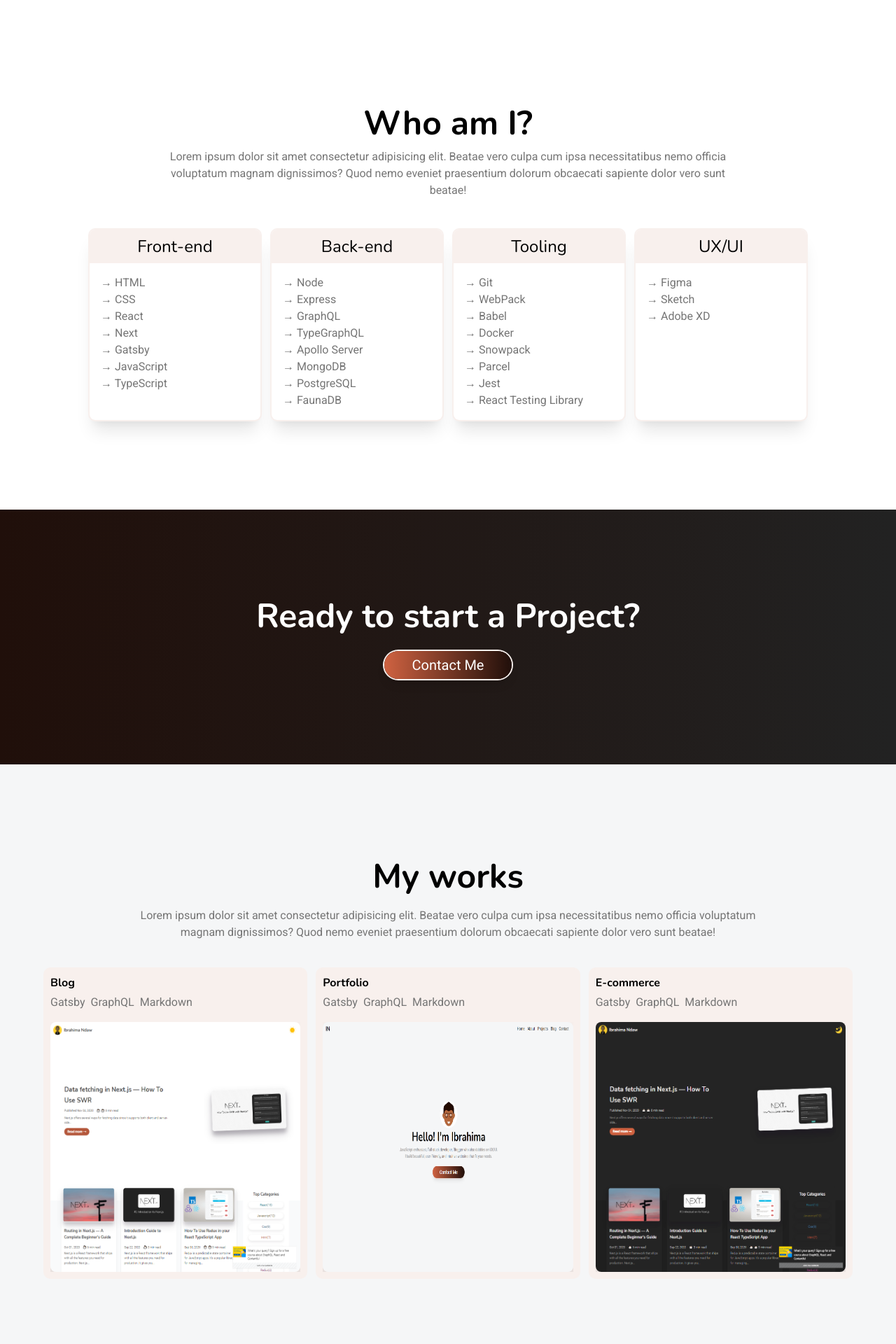
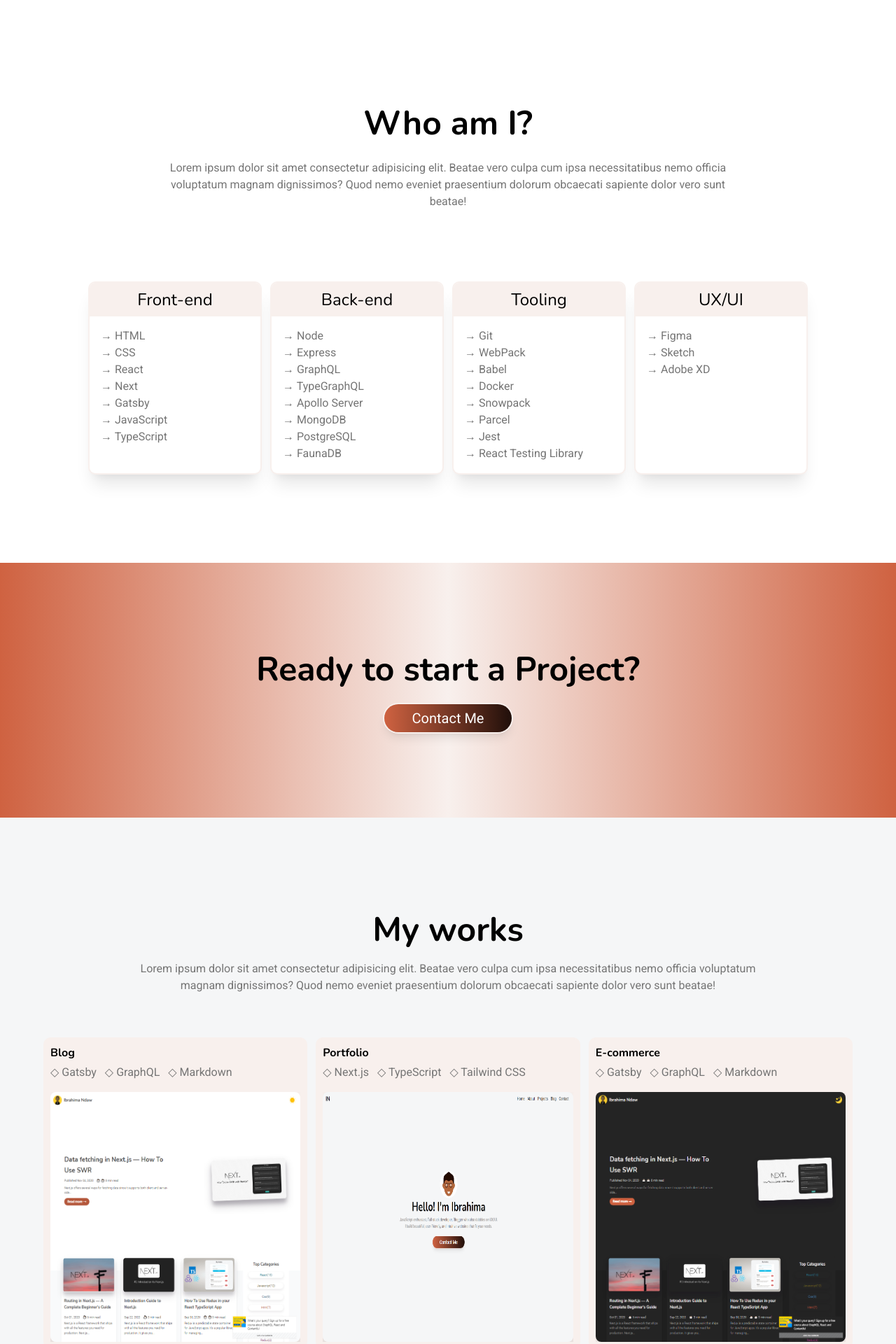
Before and after one commit to ibrahima92/ibrahiman-portfolio, a Next.js app: page / in a window 1280 px wide. Shown: the part 880-2800 px from the top of the page at 70% size. Built offline with nearby package versions, Linux system fonts and the light colour scheme.

Commit message:
contact section added

```diff
--- a/components/Content/About.tsx
+++ b/components/Content/About.tsx
@@ -1,9 +1,9 @@
 import React from 'react'
 
 const About: React.FC = () => (
-	<div id="about" className="max-w-4xl m-auto p-10 flex flex-col justify-center items-center">
-		<h1 className="text-5xl my-2 text-center font-bold">Who am I?</h1>
-		<p>
+	<div className="small-width p-10 flex flex-col justify-center items-center">
+		<h1 className="headline">Who am I?</h1>
+		<p className="description">
 			Lorem ipsum dolor sit amet consectetur adipisicing elit. Beatae vero culpa cum ipsa
 			necessitatibus nemo officia voluptatum magnam dignissimos? Quod nemo eveniet praesentium
 			dolorum obcaecati sapiente dolor vero sunt beatae!
--- a/components/Content/CTA.tsx
+++ b/components/Content/CTA.tsx
@@ -3,7 +3,7 @@ import React from 'react'
 
 const CTA: React.FC = () => (
 	<div className="text-center">
-		<h1 className="text-5xl text-white font-bold mb-8">Ready to start a Project?</h1>
+		<h1 className="text-5xl font-bold mb-8">Ready to start a Project?</h1>
 		<Link href="#contact">
 			<a className="button-primary">Contact Me</a>
 		</Link>
--- /dev/null
+++ b/components/Content/Contact.tsx
@@ -0,0 +1,78 @@
+import * as React from 'react'
+import { Contact as ContactType } from '../../types/Type'
+
+const Contact: React.FC = () => {
+	const [formData, setformData] = React.useState<ContactType>()
+	const saveForm = (e) => {
+		e.preventDefault()
+		setTimeout(() => {
+			setformData({
+				...formData,
+				[e.currentTarget.id]: 'first-name',
+			})
+		}, 2000)
+	}
+
+	return (
+		<div>
+			<h1 className="headline">Let&apos;s work together!</h1>
+			<p className="description">
+				Lorem ipsum dolor sit amet consectetur adipisicing elit. Beatae vero culpa cum ipsa
+				necessitatibus nemo officia voluptatum magnam dignissimos? Quod nemo eveniet praesentium
+				dolorum obcaecati sapiente dolor vero sunt beatae!
+			</p>
+			<form
+				onSubmit={saveForm}
+				className="rounded-lg shadow-xl ring-2 ring-tertiary overflow-hidden px-8 py-6 flex flex-col small-width"
+			>
+				<div className="-mx-3 md:flex mb-6">
+					<div className="md:w-1/2 px-3 mb-6 md:mb-0">
+						<label
+							className="block uppercase tracking-wide text-grey-darker text-xs font-bold mb-2"
+							htmlFor="grid-first-name"
+						>
+							First Name
+						</label>
+						<input
+							className="appearance-none block w-full bg-grey-lighter text-grey-darker border border-red rounded py-3 px-4 mb-3"
+							id="first-name"
+							type="text"
+							placeholder="Jane"
+						/>
+					</div>
+					<div className="md:w-1/2 px-3">
+						<label
+							className="block uppercase tracking-wide text-grey-darker text-xs font-bold mb-2"
+							htmlFor="grid-last-name"
+						>
+							Last Name
+						</label>
+						<input
+							className="appearance-none block w-full bg-grey-lighter text-grey-darker border border-grey-lighter rounded py-3 px-4"
+							id="grid-last-name"
+							type="text"
+							placeholder="Doe"
+						/>
+					</div>
+				</div>
+				<div className="md:w-full px-3">
+					<label
+						className="block uppercase tracking-wide text-grey-darker text-xs font-bold mb-2"
+						htmlFor="grid-password"
+					>
+						Description
+					</label>
+					<textarea
+						className="appearance-none block w-full bg-grey-lighter text-grey-darker border border-grey-lighter rounded py-3 px-4 mb-3"
+						name="description"
+						cols={30}
+						rows={10}
+					/>
+				</div>
+				<button className="button-primary">{formData ? 'Sending...' : 'Send'}</button>
+			</form>
+		</div>
+	)
+}
+
+export default Contact
--- a/components/Content/ProjectCard.tsx
+++ b/components/Content/ProjectCard.tsx
@@ -15,8 +15,8 @@ const ProjectCard: React.FC<Props> = ({ project }) => {
 					<h1 className="font-bold mb-1">{project.title}</h1>
 					<ul className="flex items-center">
 						{project.stack.map((stack) => (
-							<li className="text-gray-dark mr-2" key={stack}>
-								{stack}
+							<li className="text-gray-dark mr-3" key={stack}>
+								&#9671; {stack}
 							</li>
 						))}
 					</ul>
--- a/components/Content/Projects.tsx
+++ b/components/Content/Projects.tsx
@@ -3,14 +3,14 @@ import { ProjectsList } from '../../data'
 import ProjectCard from './ProjectCard'
 
 const Projects: React.FC = () => (
-	<div id="projects" className="max-w-7xl m-auto">
-		<h1 className="text-5xl my-2 text-center font-bold">My works</h1>
-		<p className="mt-5 mb-10 max-w-4xl m-auto">
+	<div className="large-width">
+		<h1 className="headline">My works</h1>
+		<p className="description">
 			Lorem ipsum dolor sit amet consectetur adipisicing elit. Beatae vero culpa cum ipsa
 			necessitatibus nemo officia voluptatum magnam dignissimos? Quod nemo eveniet praesentium
 			dolorum obcaecati sapiente dolor vero sunt beatae!
 		</p>
-		<div className="flex justify-center items-center flex-wrap space-x-4">
+		<div className="flex flex-wrap space-x-4 justify-center items-center">
 			{ProjectsList.map((project) => (
 				<ProjectCard key={project.id} project={project} />
 			))}
--- a/components/Navbar/Navbar.tsx
+++ b/components/Navbar/Navbar.tsx
@@ -3,6 +3,7 @@ import NavLink from './NavLink'
 
 const Navbar: React.FC<{ sticky: boolean }> = ({ sticky }) => (
 	<nav className={sticky ? 'bg-white fixed shadow-md' : ''}>
+		<div className="large-width navbar">
 			<h1 className="font-bold text-2xl">IN</h1>
 			<ul className="flex justify-center align-center">
 				<NavLink linkName="Home" linkPage="/" />
@@ -11,6 +12,7 @@ const Navbar: React.FC<{ sticky: boolean }> = ({ sticky }) => (
 				<NavLink linkName="Blog" linkPage="https://www.ibrahima-ndaw.com/" />
 				<NavLink linkName="Contact" linkPage="#contact" />
 			</ul>
+		</div>
 	</nav>
 )
 
--- a/data/index.ts
+++ b/data/index.ts
@@ -12,7 +12,7 @@ export const ProjectsList: Project[] = [
 		id: 1,
 		title: 'Portfolio',
 		imagePreview: '/static/portfolio.PNG',
-		stack: ['Gatsby', 'GraphQL', 'Markdown'],
+		stack: ['Next.js', 'TypeScript', 'Tailwind CSS'],
 		link: 'https://www.ibrahima-ndaw.com/',
 	},
 	{
--- a/package.json
+++ b/package.json
@@ -1,5 +1,5 @@
 {
-	"name": "jotali-next",
+	"name": "ibrahima-next",
 	"version": "0.1.0",
 	"private": true,
 	"scripts": {
--- a/pages/index.tsx
+++ b/pages/index.tsx
@@ -4,20 +4,24 @@ import CTA from '../components/Content/CTA'
 import Projects from '../components/Content/Projects'
 import Skills from '../components/Content/Skills'
 import Header from '../components/Layout/Header'
+import Contact from '../components/Content/Contact'
 
 export default function Home(): React.ReactNode {
 	return (
 		<Layout>
 			<Header />
-			<section className="bg-white">
+			<section id="about" className="bg-white">
 				<About />
 				<Skills />
 			</section>
-			<section className="bg-gradient-to-r from-secondary to-black">
+			<section className="bg-gradient-to-r from-primary via-tertiary to-primary">
 				<CTA />
 			</section>
-			<section className="to-primary">
+			<section id="projects">
 				<Projects />
+			</section>
+			<section id="contact" className="bg-white">
+				<Contact />
 			</section>
 		</Layout>
 	)
--- a/styles/index.css
+++ b/styles/index.css
@@ -1,6 +1,10 @@
 @tailwind base;
 @tailwind components;
 @tailwind utilities;
+
+html {
+	scroll-behavior: smooth;
+}
 
 body {
 	@apply bg-gray-light font-roboto text-base;
@@ -11,11 +15,11 @@ h1 {
 }
 
 nav {
-	@apply flex justify-between items-center px-5 py-3 w-full z-50;
+	@apply px-5 py-3 w-full z-50;
 }
 
-.button-primary {
-	@apply my-5 rounded-3xl px-10 py-2 bg-gradient-to-r from-primary to-secondary text-white shadow-lg text-xl ring-2 ring-tertiary;
+.navbar {
+	@apply flex justify-between items-center;
 }
 
 p {
@@ -25,3 +29,22 @@ p {
 section {
 	@apply px-16 py-32;
 }
+
+.button-primary {
+	@apply w-48 m-auto my-5 rounded-3xl px-10 py-2 bg-gradient-to-r from-primary to-secondary text-white shadow-lg text-xl ring-2 ring-tertiary focus:outline-none;
+}
+
+.headline {
+	@apply text-5xl my-2 text-center font-bold;
+}
+
+.description {
+	@apply mt-5 mb-16 max-w-4xl m-auto;
+}
+
+.small-width {
+	@apply max-w-4xl m-auto;
+}
+.large-width {
+	@apply max-w-6xl m-auto;
+}
--- a/types/Type.ts
+++ b/types/Type.ts
@@ -1,6 +1,12 @@
 export type Skill = {
 	title: string
 	skills: string[]
+}
+
+export type Contact = {
+	firstName: string
+	lastName: string
+	description: string
 }
 
 export type Project = {
```
Lines whose indentation alone changed are shown as unchanged.
